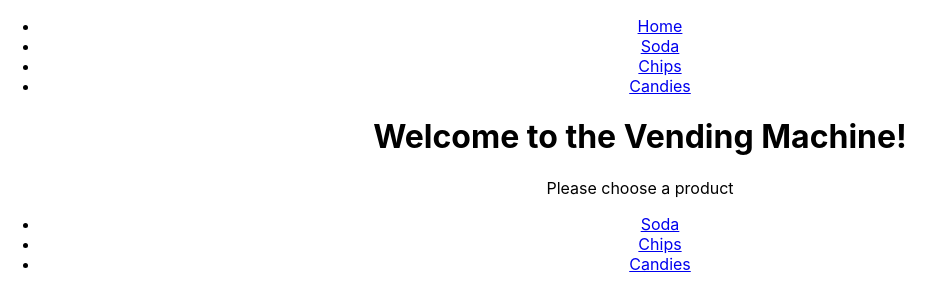
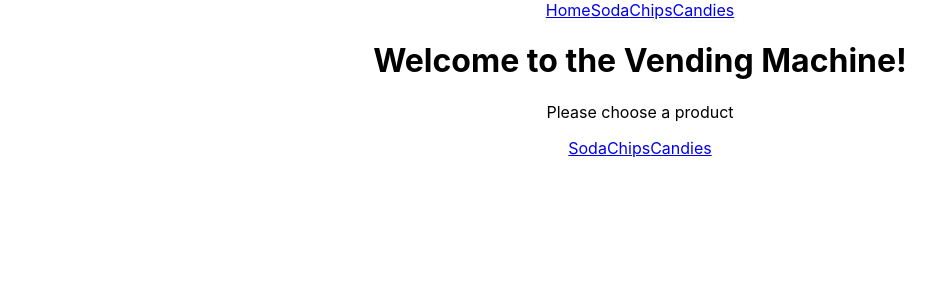
Before and after one commit to ctln12/vending-machine, a React (Create React App) app: page / in a window 1280 px wide. Shown: the top 308 px of the page, without its empty margins (0-945 px from the left). Built offline with nearby package versions, Linux system fonts and the light colour scheme.

Commit message:
remove list for links

```diff
--- a/src/App.js
+++ b/src/App.js
@@ -1,6 +1,6 @@
 import React, { Component } from 'react';
 import './App.css';
-import {Switch, Route} from "react-router-dom";
+import { Switch, Route } from "react-router-dom";
 import VendingMachine from './VendingMachine';
 import Soda from './Soda';
 import Chips from './Chips';
--- a/src/Candies.js
+++ b/src/Candies.js
@@ -6,13 +6,7 @@ class Candies extends Component {
     return (
       <div className="Candies">
         <h1>Thanks for choosing some candies!</h1>
-        <nav>
-          <ul>
-            <li>
-              <Link to="/">Go back</Link>
-            </li>
-          </ul>
-        </nav>
+        <Link to="/">Go back</Link>
       </div>
     );
   }
--- a/src/Chips.js
+++ b/src/Chips.js
@@ -6,13 +6,7 @@ class Chips extends Component {
     return (
       <div className="Chips">
         <h1>Thanks for choosing some chips!</h1>
-        <nav>
-          <ul>
-            <li>
-              <Link to="/">Go back</Link>
-            </li>
-          </ul>
-        </nav>
+        <Link to="/">Go back</Link>
       </div>
     );
   }
--- a/src/Navbar.js
+++ b/src/Navbar.js
@@ -1,26 +1,14 @@
 import React, { Component } from 'react';
-import {NavLink} from "react-router-dom";
+import { NavLink } from "react-router-dom";
 
 class Navbar extends Component {
   render() {
     return (
       <div className="Navbar">
-        <nav>
-          <ul>
-            <li>
-              <NavLink to="/">Home</NavLink>
-            </li>
-            <li>
-              <NavLink to="/soda">Soda</NavLink>
-            </li>
-            <li>
-              <NavLink to="/chips">Chips</NavLink>
-            </li>
-            <li>
-              <NavLink to="/candies">Candies</NavLink>
-            </li>
-          </ul>
-        </nav>
+        <NavLink exact activeClassName="Navbar-active" to="/">Home</NavLink>
+        <NavLink exact activeClassName="Navbar-active" to="/soda">Soda</NavLink>
+        <NavLink exact activeClassName="Navbar-active" to="/chips">Chips</NavLink>
+        <NavLink exact activeClassName="Navbar-active" to="/candies">Candies</NavLink>
       </div>
     );
   }
--- a/src/Soda.js
+++ b/src/Soda.js
@@ -6,13 +6,7 @@ class Soda extends Component {
     return (
       <div className="Soda">
         <h1>Thanks for choosing a soda!</h1>
-        <nav>
-          <ul>
-            <li>
-              <Link to="/">Go back</Link>
-            </li>
-          </ul>
-        </nav>
+        <Link to="/">Go back</Link>
       </div>
     );
   }
--- a/src/VendingMachine.js
+++ b/src/VendingMachine.js
@@ -7,19 +7,11 @@ class VendingMachine extends Component {
       <div className="VendingMachine">
         <h1>Welcome to the Vending Machine!</h1>
         <p>Please choose a product</p>
-        <nav>
-          <ul>
-            <li>
-              <Link to="/soda">Soda</Link>
-            </li>
-            <li>
-              <Link to="/chips">Chips</Link>
-            </li>
-            <li>
-              <Link to="/candies">Candies</Link>
-            </li>
-          </ul>
-        </nav>
+        <div>
+          <Link to="/soda">Soda</Link>
+          <Link to="/chips">Chips</Link>
+          <Link to="/candies">Candies</Link>
+        </div>
       </div>
     );
   }
```
Also changed, not shown: 1 other file (tests, documents, lock files or other folders).
